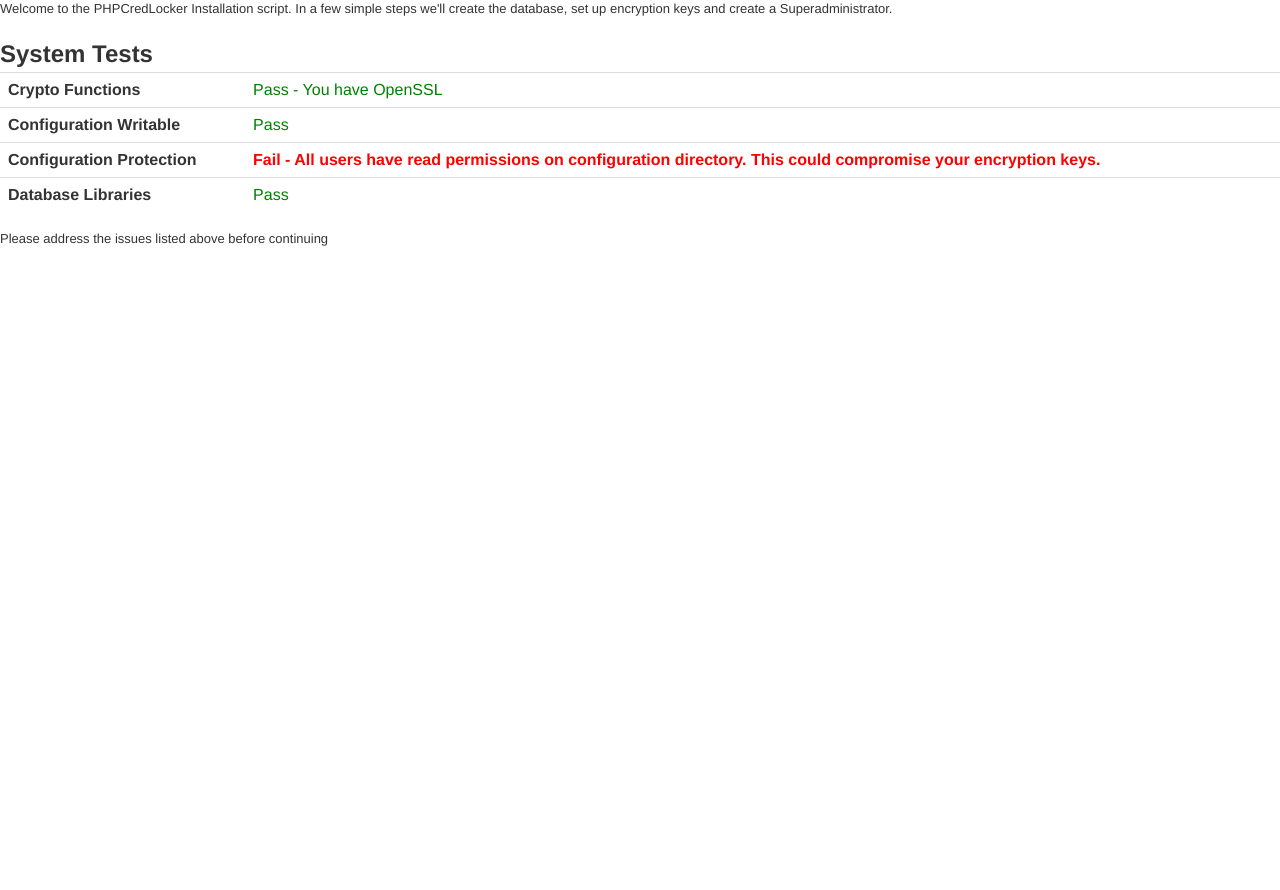
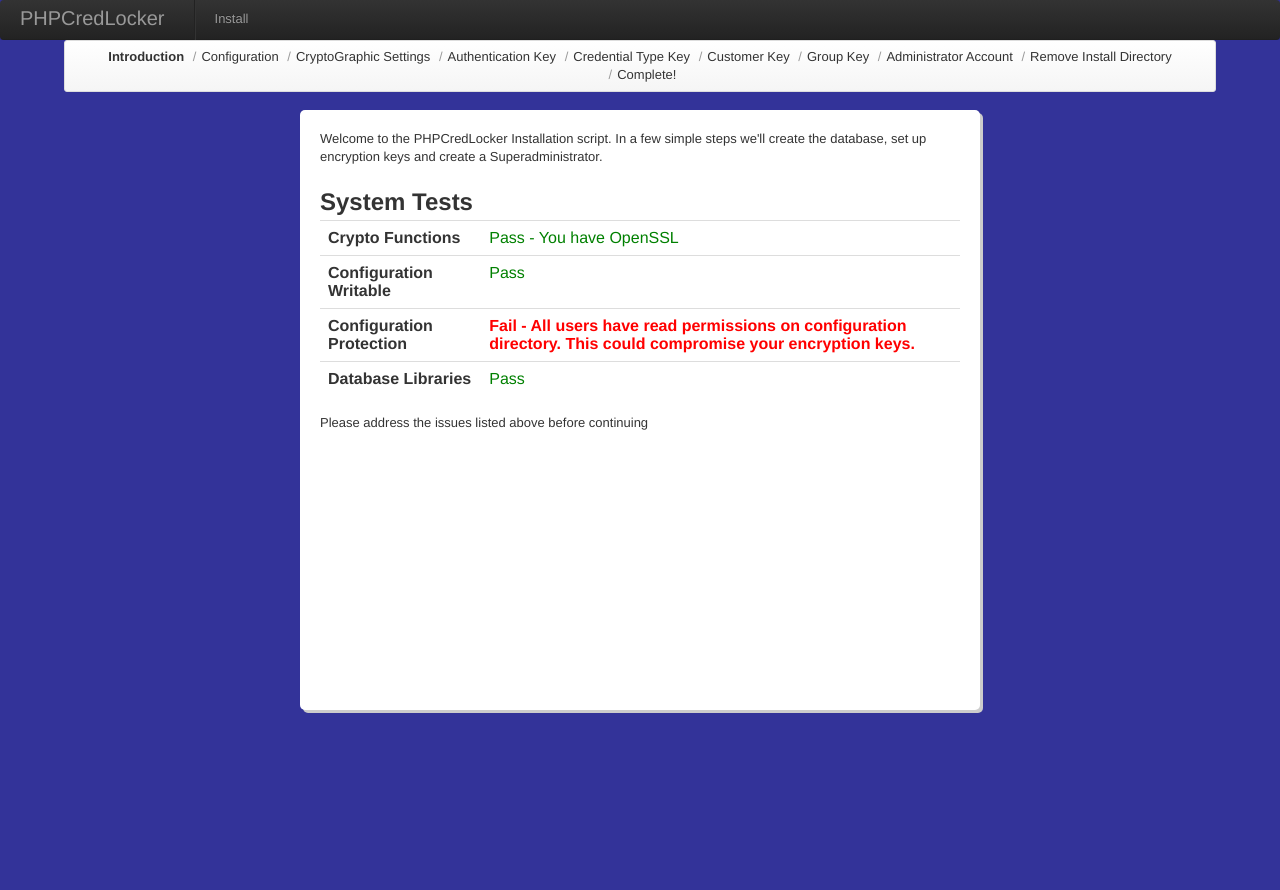
Before and after one commit to bentasker/PHPCredLocker, a PHP site: page /Install/index.php in a window 1280 px wide. Before the commit the page ends 246 px from the top, so only its background shows below. Run offline with PHP 8.4, Linux system fonts and the light colour scheme; data that the repository does not hold is empty; some libraries are stand-ins or nearby versions.

Commit message:
Look n Feel of installer. Forced redirect to installer if it's present

```diff
--- a/Install/index.php
+++ b/Install/index.php
@@ -795,13 +795,12 @@ echo "<div class='alert alert-success'>Created Cryptographic key for $text</div>
 ?>
 <html>
 <head>
-<title>Install</title>
+<title>Install PHPCredLocker</title>
 
 <link rel="stylesheet" type="text/css" href="../templates/EstDeus/css/bootstrap/css/bootstrap-responsive.css" />
 <link rel="stylesheet" type="text/css" href="../templates/EstDeus/css/bootstrap/css/bootstrap.css" />
-
+<link rel="stylesheet" type="text/css" href="../templates/EstDeus/css/EstDeus.css" />
 <script type="text/javascript" src="http://ajax.googleapis.com/ajax/libs/jquery/1.8.2/jquery.min.js"></script>
-
 <script type="text/javascript" src="../templates/EstDeus/css/bootstrap/js/bootstrap.js"></script>
 
 
@@ -809,10 +808,48 @@ echo "<div class='alert alert-success'>Created Cryptographic key for $text</div>
 <Style type="text/css">
 .testPass {color: green;}
 .testFail {color: red; font-weight: bold;}
+li.stage<?php echo $_POST['stage'];?> {font-weight: bold;}
+#BreadCrumbs {width: 90% !important; text-align: center;}
 </style>
 </head>
 <body>
+<!-- Main PageWrap begins -->
+<div id='all' class='PageWrap pgbackground'>
 
+<!-- Navbar Begins -->
+<div id='Nav' class='navbar'>
+    <div class='navbar-inner'>
+	<a class="brand" href="index.php">PHPCredLocker</a>
+	  <ul class="nav">
+	    <li class="divider-vertical"></li>
+	    <li class="nav"><a id="Inst" href="#">Install</a></li>
+	  </ul>
+    </div>
+</div>
+<div id='FFContainer'>
+<div class='contentArea pgbackground' id='contentArea'>
+
+<div class='BreadCrumbs' id='BreadCrumbs'>
+
+  <ul class="breadcrumb">
+
+    <li class="stage">Introduction</li>
+    <li class="stage2"><span class="divider">/</span>Configuration</li>
+    <li class="stage3"><span class="divider">/</span>CryptoGraphic Settings</li>
+    <li class="stage5"><span class="divider">/</span>Authentication Key</li>
+    <li class="stage7"><span class="divider">/</span>Credential Type Key</li>
+    <li class="stage9"><span class="divider">/</span>Customer Key</li>
+    <li class="stage11"><span class="divider">/</span>Group Key</li>
+    <li class="stage13"><span class="divider">/</span>Administrator Account</li>
+    <li class="stage15"><span class="divider">/</span>Remove Install Directory</li>
+    <li class="stage17"><span class="divider">/</span>Complete!</li>
+
+  </ul>
+
+</div>
+
+
+<div class='content' id='ContentWrap'>
 <?php
 
 
@@ -847,5 +884,13 @@ $fn();
 
 
 ?>
+</div>
+</div>
+
+</div>
+
+
+</div>
+
 </body>
 </html>
--- a/templates/EstDeus/css/EstDeus.css
+++ b/templates/EstDeus/css/EstDeus.css
@@ -1,8 +1,9 @@
+.pgbackground {background-color: #339;}
 #Sidebar {float: right; padding-right: 80px;}
 .settings-menu {float: right;}
 .pluginDetails {font-size: smaller;}
 #FFContainer {height: 100%;}
-#contentArea {min-height: 100%; position: relative; background-color: #333399; padding: 0px; padding-bottom: 50px;}
+#contentArea {min-height: 100%; position: relative; padding: 0px; padding-bottom: 50px;}
 #ContentWrap {width: 50%; margin: auto; background-color: white; border-radius: 5px; padding: 20px; box-shadow: 3px 3px #ccc; min-height: 70%; }
 .navbar {margin-bottom: 0px !important;}
 .BreadCrumbs {width: 50%; margin: auto;}
--- a/templates/EstDeus/index.php
+++ b/templates/EstDeus/index.php
@@ -14,7 +14,7 @@
 </head>
 <body>
 <!-- Main PageWrap begins -->
-<div id='all' class='PageWrap'>
+<div id='all' class='PageWrap pgbackground'>
 
 <!-- Navbar Begins -->
 <div id='Nav' class='navbar'>
@@ -26,7 +26,7 @@
 <!-- Navbar Ends -->
 
 <div id='FFContainer'>
-<div class='contentArea' id='contentArea'>
+<div class='contentArea pgbackground' id='contentArea'>
 <div class='BreadCrumbs' id='BreadCrumbs'>
 <?php echo $this->BreadCrumbs(); ?>
 </div>
```
Also changed, not shown: index.php (+8 -2 lines).
